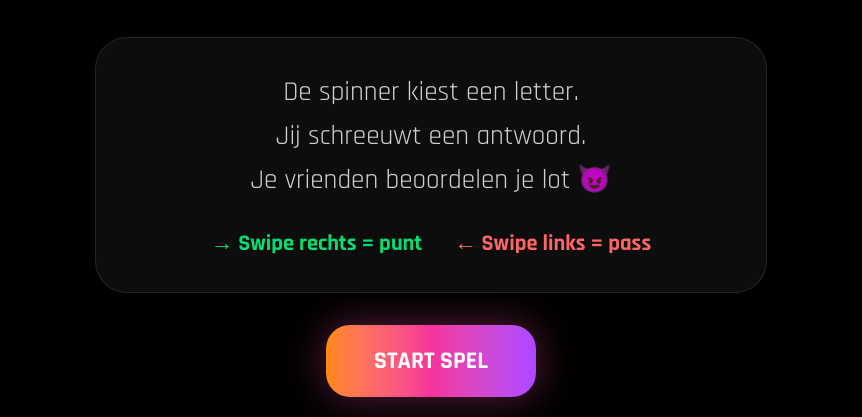
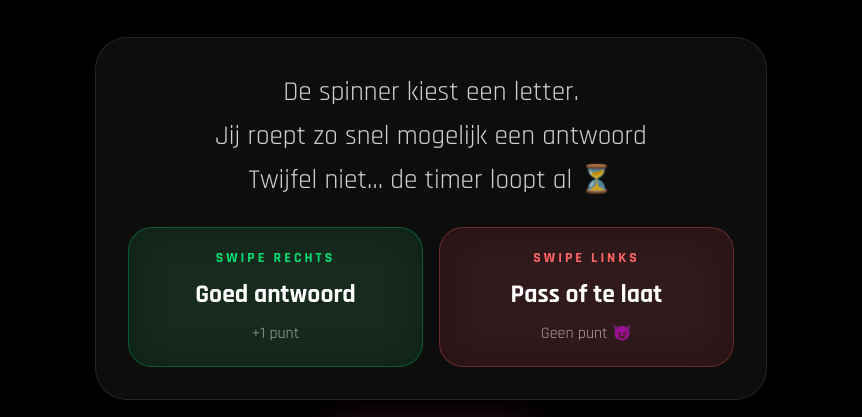
Before and after one commit to beaukim81/spin-and-shame, a Next.js app: page / in a window 1280 px wide. Shown: the part 534-951 px from the top of the page, without its empty margins (209-1071 px from the left). Built offline with nearby package versions, Linux system fonts and the light colour scheme.

Commit message:
changes homescreen

```diff
--- a/src/app/page.js
+++ b/src/app/page.js
@@ -406,23 +406,47 @@ export default function Home() {
 
             De spinner kiest een letter.
             <br />
-            Jij schreeuwt een antwoord.
+            Jij roept zo snel mogelijk een antwoord
             <br />
-            Je vrienden beoordelen je lot 😈
+            Twijfel niet… de timer loopt al ⏳
 
           </p>
 
-          <div className="flex justify-center gap-8 text-[clamp(1rem,2.5vw,1.4rem)] font-bold">
+          <div className="grid grid-cols-1 md:grid-cols-2 gap-4">
 
-            <span className="text-green-400">
-              → Swipe rechts = punt
-            </span>
+  <div className="bg-green-500/10 border border-green-400/30 rounded-3xl p-5 backdrop-blur-xl">
 
-            <span className="text-red-400">
-              ← Swipe links = pass
-            </span>
+    <p className="text-green-400 text-sm uppercase tracking-[3px] font-black mb-2">
+      SWIPE RECHTS
+    </p>
 
-          </div>
+    <h3 className="text-[clamp(1.1rem,3vw,1.6rem)] font-black text-white">
+      Goed antwoord
+    </h3>
+
+    <p className="text-white/60 mt-2">
+      +1 punt
+    </p>
+
+  </div>
+
+  <div className="bg-red-500/10 border border-red-400/30 rounded-3xl p-5 backdrop-blur-xl">
+
+    <p className="text-red-400 text-sm uppercase tracking-[3px] font-black mb-2">
+      SWIPE LINKS
+    </p>
+
+    <h3 className="text-[clamp(1.1rem,3vw,1.6rem)] font-black text-white">
+      Pass of te laat
+    </h3>
+
+    <p className="text-white/60 mt-2">
+      Geen punt 😈
+    </p>
+
+  </div>
+
+</div>
 
         </div>
 
```
